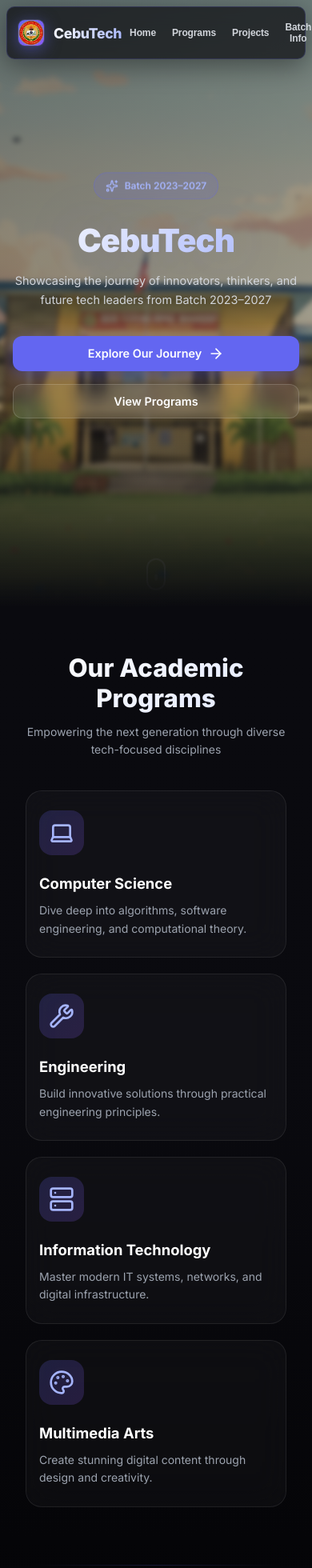
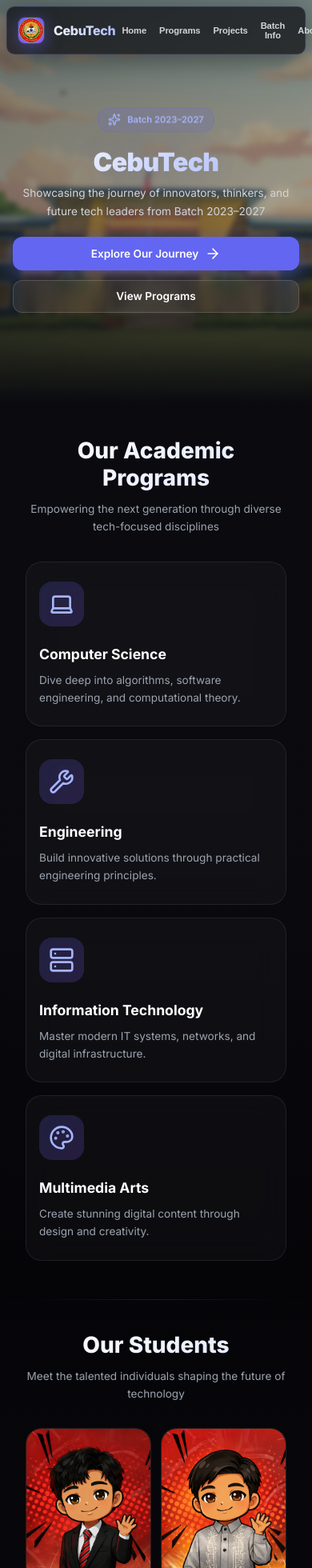
Before and after one commit to DaisuKiee/CebuTech, a React (Create React App) app: page / in a window 390 px wide. Shown: the top 1960 px of the page at 80% size. Built offline with nearby package versions, Linux system fonts and the light colour scheme.

Commit message:
Optimize mobile layout: reduce hero height, 2-column student grid, smaller cards

```diff
--- a/src/styles/cebutech.css
+++ b/src/styles/cebutech.css
@@ -1335,15 +1335,38 @@
   }
 
   .hero-section {
-    padding: 6rem 1.25rem 7rem;
+    padding: 5rem 1.25rem 4rem;
+    min-height: 70vh;
+  }
+
+  .hero-badge {
+    font-size: 0.75rem;
+    padding: 0.4rem 0.875rem;
+    margin-bottom: 1rem;
   }
 
   .hero-title {
-    font-size: clamp(2rem, 10vw, 3rem);
+    font-size: clamp(1.75rem, 9vw, 2.5rem);
+    margin-bottom: 0.75rem;
   }
 
   .hero-subtitle {
-    font-size: 0.95rem;
+    font-size: 0.9rem;
+    margin-bottom: 1.5rem;
+  }
+
+  .hero-buttons {
+    gap: 0.75rem;
+  }
+
+  .btn-primary,
+  .btn-secondary {
+    padding: 0.75rem 1.5rem;
+    font-size: 0.875rem;
+  }
+
+  .hero-scroll-indicator {
+    display: none;
   }
 
   .programs-section,
@@ -1351,36 +1374,49 @@
   .students-section,
   .batch-section,
   .about-section {
-    padding: 4rem 1.25rem 5rem;
+    padding: 3rem 1.25rem 4rem;
   }
 
   .programs-header,
   .projects-header,
   .students-header,
   .batch-header {
-    margin-bottom: 3rem;
+    margin-bottom: 2.5rem;
   }
 
   .section-title {
-    font-size: clamp(1.75rem, 7vw, 2.25rem);
+    font-size: clamp(1.5rem, 7vw, 2rem);
     margin-bottom: 0.75rem;
   }
 
   .section-subtitle {
-    font-size: 0.95rem;
+    font-size: 0.9rem;
   }
 
   .students-grid {
-    grid-template-columns: repeat(auto-fill, minmax(200px, 1fr));
-    gap: 1.25rem;
+    grid-template-columns: repeat(2, 1fr);
+    gap: 1rem;
+  }
+
+  .student-card {
+    max-width: 100%;
   }
 
   .student-image-container {
-    height: 240px;
+    height: 200px;
   }
 
   .student-name {
-    font-size: 1rem;
+    font-size: 0.9rem;
+  }
+
+  .student-content {
+    padding: 1rem;
+  }
+
+  .social-link {
+    width: 32px;
+    height: 32px;
   }
 
   .project-image-container {
@@ -1388,11 +1424,11 @@
   }
 
   .project-title {
-    font-size: 1.2rem;
+    font-size: 1.1rem;
   }
 
   .project-description {
-    font-size: 0.9rem;
+    font-size: 0.875rem;
   }
 
   .program-card {
@@ -1430,15 +1466,15 @@
   }
 
   .page-hero {
-    padding: 7rem 1.25rem 3rem;
+    padding: 6rem 1.25rem 2.5rem;
   }
 
   .page-hero-title {
-    font-size: clamp(2rem, 8vw, 3rem);
+    font-size: clamp(1.75rem, 8vw, 2.5rem);
   }
 
   .page-hero-subtitle {
-    font-size: 1rem;
+    font-size: 0.95rem;
   }
 }
 
@@ -1455,12 +1491,12 @@
   }
 
   .nav-link {
-    font-size: 0.75rem;
-    padding: 0.5rem 0.625rem;
+    font-size: 0.7rem;
+    padding: 0.45rem 0.5rem;
   }
 
   .logo-text {
-    font-size: 1.1rem;
+    font-size: 1rem;
   }
 
   .logo-icon {
@@ -1470,29 +1506,34 @@
   }
 
   .hero-section {
-    padding: 5rem 1rem 6rem;
+    padding: 4.5rem 1rem 3rem;
+    min-height: 60vh;
   }
 
   .hero-badge {
-    font-size: 0.75rem;
-    padding: 0.5rem 0.875rem;
-    margin-bottom: 1.5rem;
+    font-size: 0.7rem;
+    padding: 0.4rem 0.75rem;
+    margin-bottom: 0.875rem;
   }
 
   .hero-title {
-    font-size: clamp(1.75rem, 11vw, 2.5rem);
-    margin-bottom: 1rem;
+    font-size: clamp(1.5rem, 10vw, 2rem);
+    margin-bottom: 0.625rem;
   }
 
   .hero-subtitle {
-    font-size: 0.9rem;
-    margin-bottom: 2rem;
+    font-size: 0.85rem;
+    margin-bottom: 1.25rem;
   }
 
   .btn-primary,
   .btn-secondary {
-    padding: 0.75rem 1.5rem;
-    font-size: 0.9rem;
+    padding: 0.7rem 1.25rem;
+    font-size: 0.85rem;
+  }
+
+  .hero-scroll-indicator {
+    display: none;
   }
 
   .programs-section,
@@ -1500,42 +1541,60 @@
   .students-section,
   .batch-section,
   .about-section {
-    padding: 3.5rem 1rem 4.5rem;
+    padding: 2.5rem 1rem 3rem;
   }
 
   .programs-header,
   .projects-header,
   .students-header,
   .batch-header {
-    margin-bottom: 2.5rem;
+    margin-bottom: 2rem;
   }
 
   .section-title {
-    font-size: clamp(1.5rem, 8vw, 2rem);
+    font-size: clamp(1.35rem, 8vw, 1.75rem);
   }
 
   .section-subtitle {
-    font-size: 0.875rem;
+    font-size: 0.85rem;
   }
 
   .programs-grid,
   .projects-grid,
   .batch-grid {
-    gap: 1.25rem;
+    gap: 1rem;
   }
 
   .students-grid {
-    grid-template-columns: 1fr;
-    gap: 1rem;
+    grid-template-columns: repeat(2, 1fr);
+    gap: 0.75rem;
   }
 
   .student-image-container {
-    height: 300px;
+    height: 180px;
   }
 
   .student-card {
-    max-width: 400px;
-    margin: 0 auto;
+    max-width: 100%;
+    margin: 0;
+  }
+
+  .student-name {
+    font-size: 0.8rem;
+    margin-bottom: 0.75rem;
+  }
+
+  .student-content {
+    padding: 0.875rem;
+  }
+
+  .social-link {
+    width: 30px;
+    height: 30px;
+  }
+
+  .student-socials {
+    gap: 0.5rem;
   }
 
   .project-image-container {
@@ -1543,20 +1602,20 @@
   }
 
   .project-content {
-    padding: 1.5rem;
+    padding: 1.25rem;
   }
 
   .project-title {
-    font-size: 1.1rem;
+    font-size: 1rem;
   }
 
   .project-description {
-    font-size: 0.875rem;
+    font-size: 0.8rem;
   }
 
   .project-tag {
-    font-size: 0.75rem;
-    padding: 0.3rem 0.75rem;
+    font-size: 0.7rem;
+    padding: 0.25rem 0.65rem;
   }
 
   .program-card {
@@ -1569,11 +1628,11 @@
   }
 
   .program-title {
-    font-size: 1.15rem;
+    font-size: 1.1rem;
   }
 
   .program-description {
-    font-size: 0.875rem;
+    font-size: 0.85rem;
   }
 
   .batch-card {
@@ -1586,32 +1645,32 @@
   }
 
   .batch-title {
-    font-size: 1.25rem;
+    font-size: 1.2rem;
   }
 
   .batch-description {
-    font-size: 0.9rem;
+    font-size: 0.875rem;
   }
 
   .about-text {
-    font-size: 1rem;
+    font-size: 0.95rem;
   }
 
   .btn-see-more {
-    padding: 0.875rem 2rem;
-    font-size: 0.9rem;
+    padding: 0.8rem 1.75rem;
+    font-size: 0.85rem;
   }
 
   .page-hero {
-    padding: 6rem 1rem 2.5rem;
+    padding: 5rem 1rem 2rem;
   }
 
   .page-hero-title {
-    font-size: clamp(1.75rem, 9vw, 2.5rem);
+    font-size: clamp(1.5rem, 9vw, 2rem);
   }
 
   .page-hero-subtitle {
-    font-size: 0.95rem;
+    font-size: 0.875rem;
   }
 
   .footer {
@@ -1619,7 +1678,7 @@
   }
 
   .footer-text {
-    font-size: 0.85rem;
+    font-size: 0.8rem;
   }
 }
 
@@ -1629,32 +1688,59 @@
   }
 
   .nav-link {
-    font-size: 0.7rem;
-    padding: 0.4rem 0.5rem;
+    font-size: 0.65rem;
+    padding: 0.4rem 0.45rem;
   }
 
   .logo-text {
-    font-size: 1rem;
+    font-size: 0.95rem;
   }
 
   .logo-icon {
-    width: 30px;
-    height: 30px;
+    width: 28px;
+    height: 28px;
+  }
+
+  .hero-section {
+    padding: 4rem 0.875rem 2.5rem;
+    min-height: 55vh;
   }
 
   .hero-title {
-    font-size: 1.5rem;
+    font-size: 1.35rem;
   }
 
   .hero-subtitle {
-    font-size: 0.85rem;
+    font-size: 0.8rem;
   }
 
   .section-title {
-    font-size: 1.5rem;
+    font-size: 1.25rem;
   }
 
   .section-subtitle {
     font-size: 0.8rem;
   }
-}
+
+  .students-grid {
+    grid-template-columns: repeat(2, 1fr);
+    gap: 0.625rem;
+  }
+
+  .student-image-container {
+    height: 160px;
+  }
+
+  .student-name {
+    font-size: 0.75rem;
+  }
+
+  .student-content {
+    padding: 0.75rem;
+  }
+
+  .social-link {
+    width: 28px;
+    height: 28px;
+  }
+}
```
